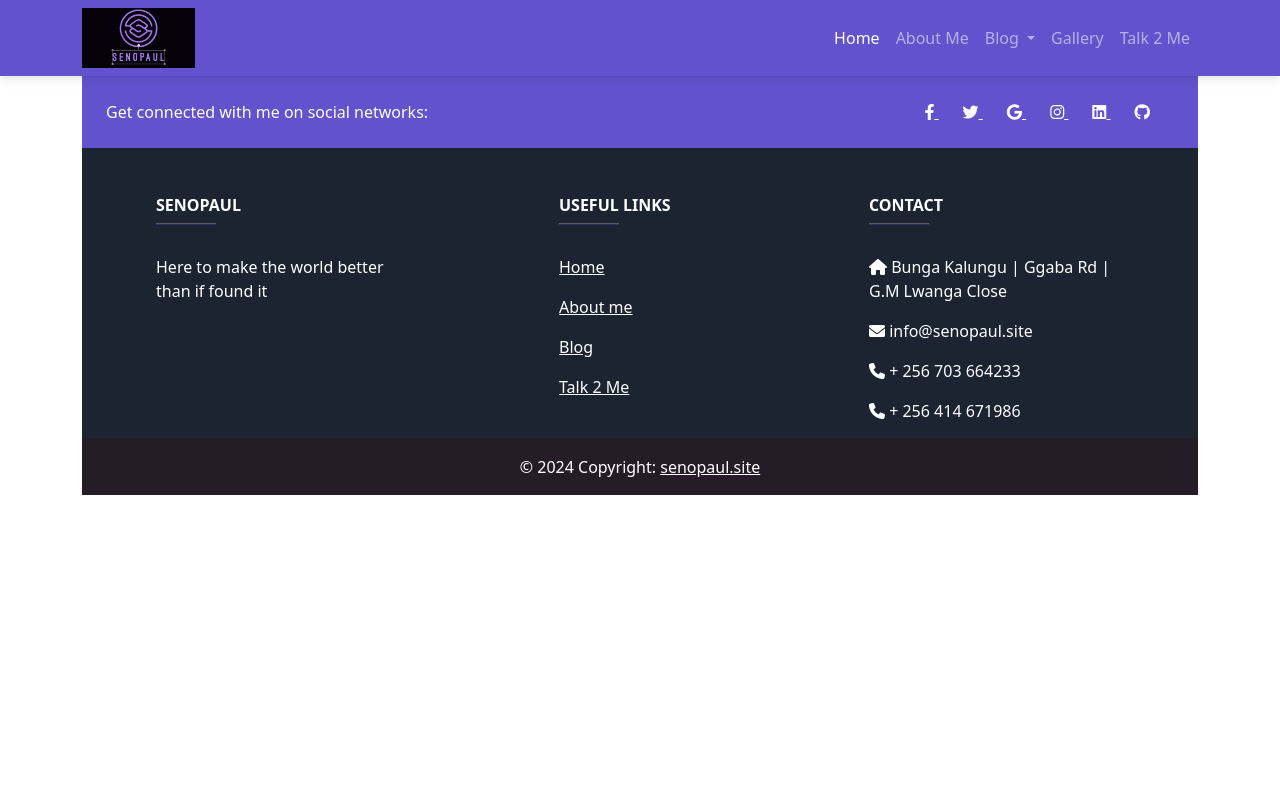
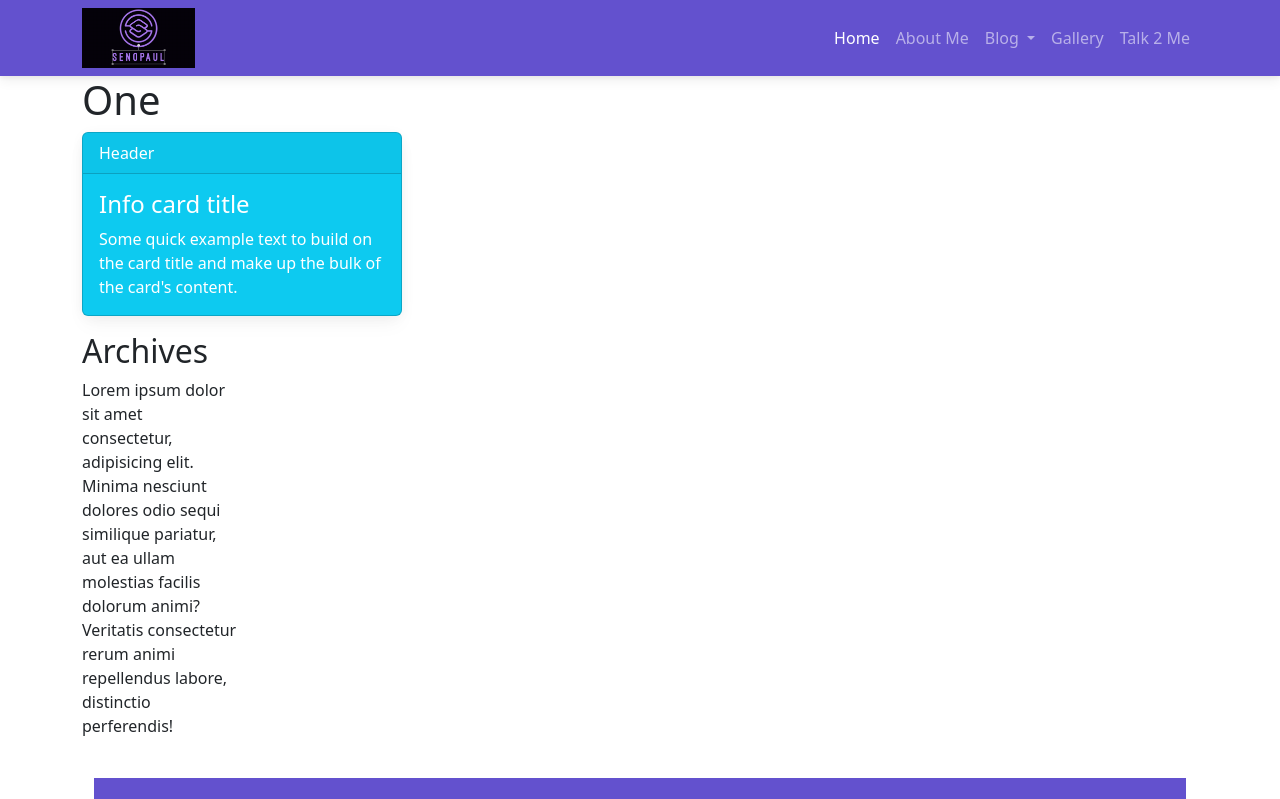
Before and after one commit to senopaul/HTML_CSS, a website: page blog.html in a window 1280 px wide. Shown: the top 799 px of the page. Drawn offline with nearby package versions, Linux system fonts and the light colour scheme.

Commit message:
Chnages made

```diff
--- a/blog.html
+++ b/blog.html
@@ -1,8 +1,8 @@
 <!DOCTYPE html>
 <html lang="en">
-<head>
-    <meta charset="UTF-8">
-    <meta name="viewport" content="width=device-width, initial-scale=1.0">
+  <head>
+    <meta charset="UTF-8" />
+    <meta name="viewport" content="width=device-width, initial-scale=1.0" />
     <title>Blog</title>
     <link rel="icon" href="img/mdb-favicon.ico" type="image/x-icon" />
     <!-- Font Awesome -->
@@ -23,62 +23,42 @@
       crossorigin="anonymous"
     />
     <link rel="stylesheet" href="css/mdb.min.css" />
-</head>
-<body>
+  </head>
+  <body>
     <div w3-include-html="/includes/navbar.html"></div>
 
+    <div class="container" style="border: 10px red">
+      <div class="row">
+        <div class="col col-10"><h1>One</h1>
+
+          <div class="col">
 
 
+          </div>
 
-
-
-
-
-
-
-
-
-
-
-
-
-
-
-
-
-
-
-
-
-
-
-
-
-
-
-
-
-
-
-
-
-
-
-
-
-
-
-
-
-
-
-
+          <div class="card text-white bg-info mb-3" style="max-width: 20rem;">
+            <div class="card-header">Header</div>
+            <div class="card-body">
+              <h4 class="card-title">Info card title</h4>
+              <p class="card-text">Some quick example text to build on the card title and make up the bulk of the card's content.</p>
+            </div>
+        </div>
+        <div class="col col-2">
+          <h2>Archives</h2>
+          <p>
+            Lorem ipsum dolor sit amet consectetur, adipisicing elit. Minima
+            nesciunt dolores odio sequi similique pariatur, aut ea ullam
+            molestias facilis dolorum animi? Veritatis consectetur rerum animi
+            repellendus labore, distinctio perferendis!
+          </p>
+        </div>
+      </div>
+    </div>
 
     <div w3-include-html="includes/footer.html"></div>
 
     <script type="text/javascript"></script>
     <script src="/js/includes.js"></script>
     <script type="text/javascript" src="js/mdb.umd.min.js"></script>
-
-</body>
+  </body>
 </html>
--- a/includes/footer.html
+++ b/includes/footer.html
@@ -1,6 +1,6 @@
 <!-- The Footer component -->
 
-<div class="container">
+<div class="container mt-4">
     <!-- Footer -->
     <footer
       class="text-center text-lg-start text-white"
```
Also changed, not shown: index.html (+1 -1 lines).
